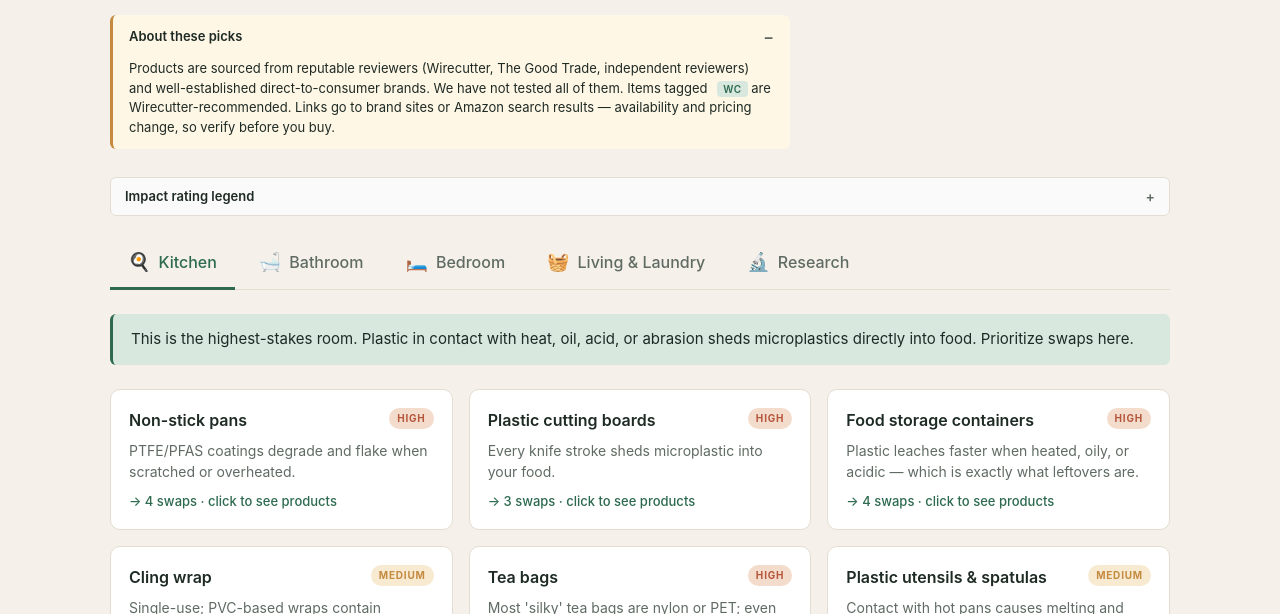
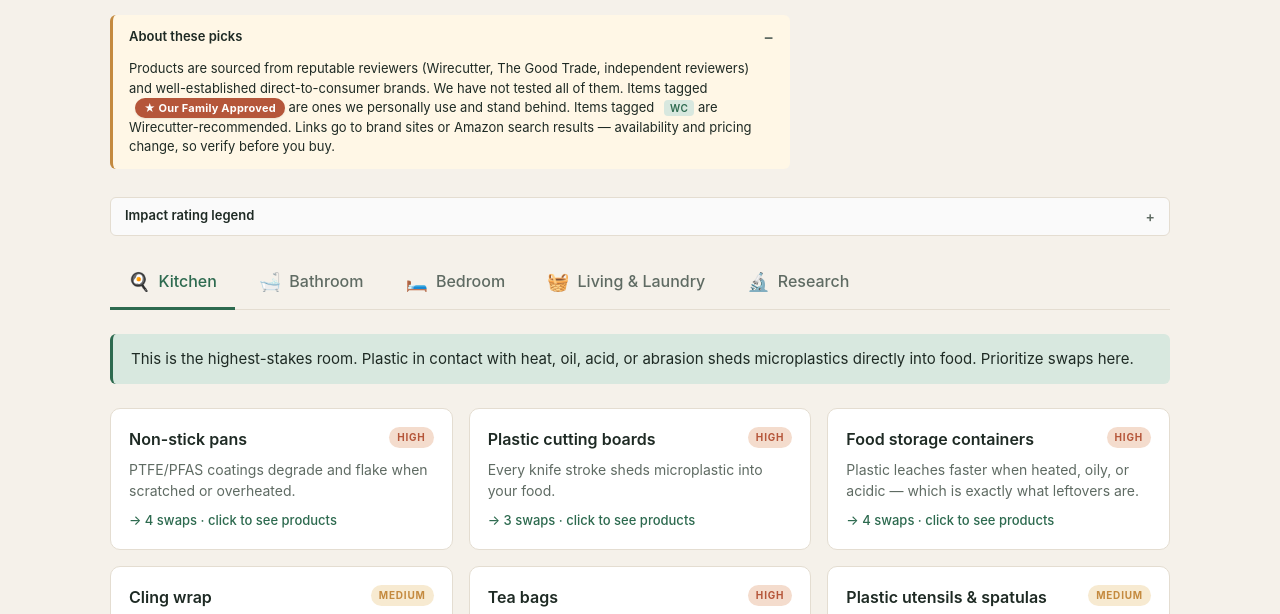
Before and after one commit to sirishd/plastic-free-home, a plain HTML site: page index.html in a window 1280 px wide. Both pictures are taken after a click on the heading "About these picks". Shown: the part 151-765 px from the top of the page. Drawn offline with Linux system fonts and the light colour scheme.

Commit message:
Add "Our Family Approved" badge with priority sorting
Adds a family-pick tag rendered alongside the WC tag, sorts flagged
swaps to the top of each card, and updates the disclaimer to explain
the new badge. One demo flag set on Pyrex Ultimate storage set.

Co-Authored-By: Claude Opus 4.7 (1M context) <noreply@anthropic.com>

```diff
--- a/index.html
+++ b/index.html
@@ -283,6 +283,18 @@
     text-transform: uppercase;
     letter-spacing: 0.05em;
   }
+  .family-tag {
+    font-size: 11px;
+    background: var(--warn);
+    color: #fff;
+    padding: 3px 9px;
+    border-radius: 999px;
+    margin-left: 6px;
+    font-weight: 700;
+    letter-spacing: 0.02em;
+    white-space: nowrap;
+    box-shadow: 0 1px 2px rgba(0,0,0,0.08);
+  }
 </style>
 </head>
 <body>
@@ -292,7 +304,7 @@
     <p>A room-by-room guide to the plastic hiding in everyday objects — and specific products to replace them with. Click any card to see why it matters and what to buy instead.</p>
     <details class="disclaimer">
       <summary>About these picks</summary>
-      <div class="disclaimer-body">Products are sourced from reputable reviewers (Wirecutter, The Good Trade, independent reviewers) and well-established direct-to-consumer brands. We have not tested all of them. Items tagged <span class="wc-tag">WC</span> are Wirecutter-recommended. Links go to brand sites or Amazon search results — availability and pricing change, so verify before you buy.</div>
+      <div class="disclaimer-body">Products are sourced from reputable reviewers (Wirecutter, The Good Trade, independent reviewers) and well-established direct-to-consumer brands. We have not tested all of them. Items tagged <span class="family-tag">★ Our Family Approved</span> are ones we personally use and stand behind. Items tagged <span class="wc-tag">WC</span> are Wirecutter-recommended. Links go to brand sites or Amazon search results — availability and pricing change, so verify before you buy.</div>
     </details>
   </header>
 
@@ -349,7 +361,7 @@ const data = {
         problem: "Plastic leaches faster when heated, oily, or acidic — which is exactly what leftovers are.",
         why: "Microwaving plastic, even 'microwave-safe' kinds, accelerates chemical migration. Tomato sauce and citrus are particularly effective at pulling compounds out of plastic.",
         swaps: [
-          { desc: "Fully plastic-free glass set (glass lids)", pick: "Pyrex Ultimate 10-Piece Glass Storage Set", link: "https://www.amazon.com/s?k=Pyrex+Ultimate+10+Piece+Glass+Storage", wc: true },
+          { desc: "Fully plastic-free glass set (glass lids)", pick: "Pyrex Ultimate 10-Piece Glass Storage Set", link: "https://www.amazon.com/s?k=Pyrex+Ultimate+10+Piece+Glass+Storage", wc: true, family: true },
           { desc: "Glass with sealed lids for leak-proof storage", pick: "Pyrex Freshlock 10-piece Set", link: "https://www.amazon.com/s?k=Pyrex+Freshlock+10+piece+glass+storage", wc: true },
           { desc: "Stainless steel tiffins for lunch/dry food", pick: "Onyx Stainless Steel Food Containers", link: "https://www.amazon.com/s?k=Onyx+stainless+steel+food+container" },
           { desc: "Mason jars for liquids and dry goods", pick: "Ball Wide Mouth Mason Jars", link: "https://www.amazon.com/s?k=Ball+wide+mouth+mason+jars" }
@@ -793,14 +805,20 @@ const order = ["kitchen", "bathroom", "bedroom", "general", "research"];
 let active = "kitchen";
 
 function renderSwap(s) {
+  const familyBadge = s.family ? `<span class="family-tag">★ Our Family Approved</span>` : '';
   const wcBadge = s.wc ? `<span class="wc-tag">WC</span>` : '';
+  const badges = `${familyBadge}${wcBadge}`;
   const linkBlock = s.pick && s.link
-    ? `<a class="product-link" href="${s.link}" target="_blank" rel="noopener noreferrer">→ ${s.pick}${wcBadge}<span class="arrow">↗</span></a>`
-    : (s.pick ? `<span class="product-link">${s.pick}</span>` : '');
+    ? `<a class="product-link" href="${s.link}" target="_blank" rel="noopener noreferrer">→ ${s.pick}${badges}<span class="arrow">↗</span></a>`
+    : (s.pick ? `<span class="product-link">${s.pick}${badges}</span>` : '');
   return `<li>
       <span class="swap-desc">${s.desc}</span>
       ${linkBlock}
     </li>`;
+}
+
+function sortSwaps(swaps) {
+  return [...swaps].sort((a, b) => (b.family ? 1 : 0) - (a.family ? 1 : 0));
 }
 
 function render() {
@@ -842,7 +860,7 @@ function render() {
       <div class="detail">
         <div class="why"><strong>${whyLabel}:</strong> ${item.why}</div>
         <h4>${detailHeader}</h4>
-        <ul class="swap-list">${item.swaps.map(renderSwap).join("")}</ul>
+        <ul class="swap-list">${sortSwaps(item.swaps).map(renderSwap).join("")}</ul>
       </div>
     `;
     card.onclick = (e) => {
```
